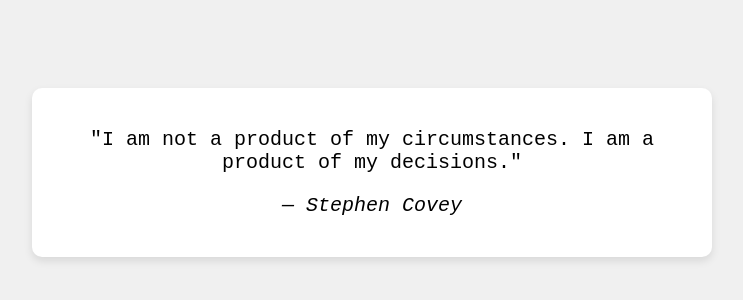
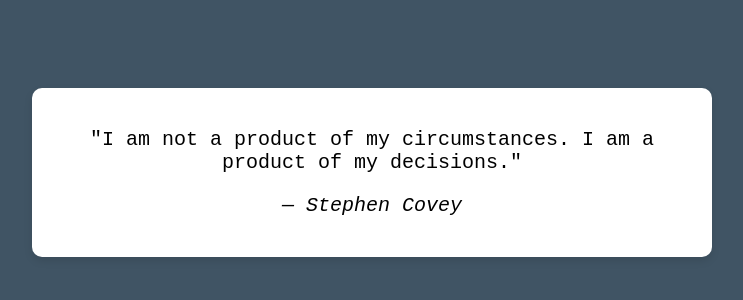
Before and after one commit to KiroulosN/quoteOfTheDay, a plain HTML site: page index.html in a window 1280 px wide. Shown: the part 228-528 px from the top of the page, without its empty margins (268-1011 px from the left). Drawn offline with Linux system fonts and the light colour scheme.

Commit message:
Update index.html

```diff
--- a/index.html
+++ b/index.html
@@ -7,7 +7,7 @@
     <style>
         body {
             font-family: 'Courier New', monospace;
-            background-color: #f0f0f0;
+            background-color: #405464;
             display: flex;
             justify-content: center;
             align-items: center;
```
